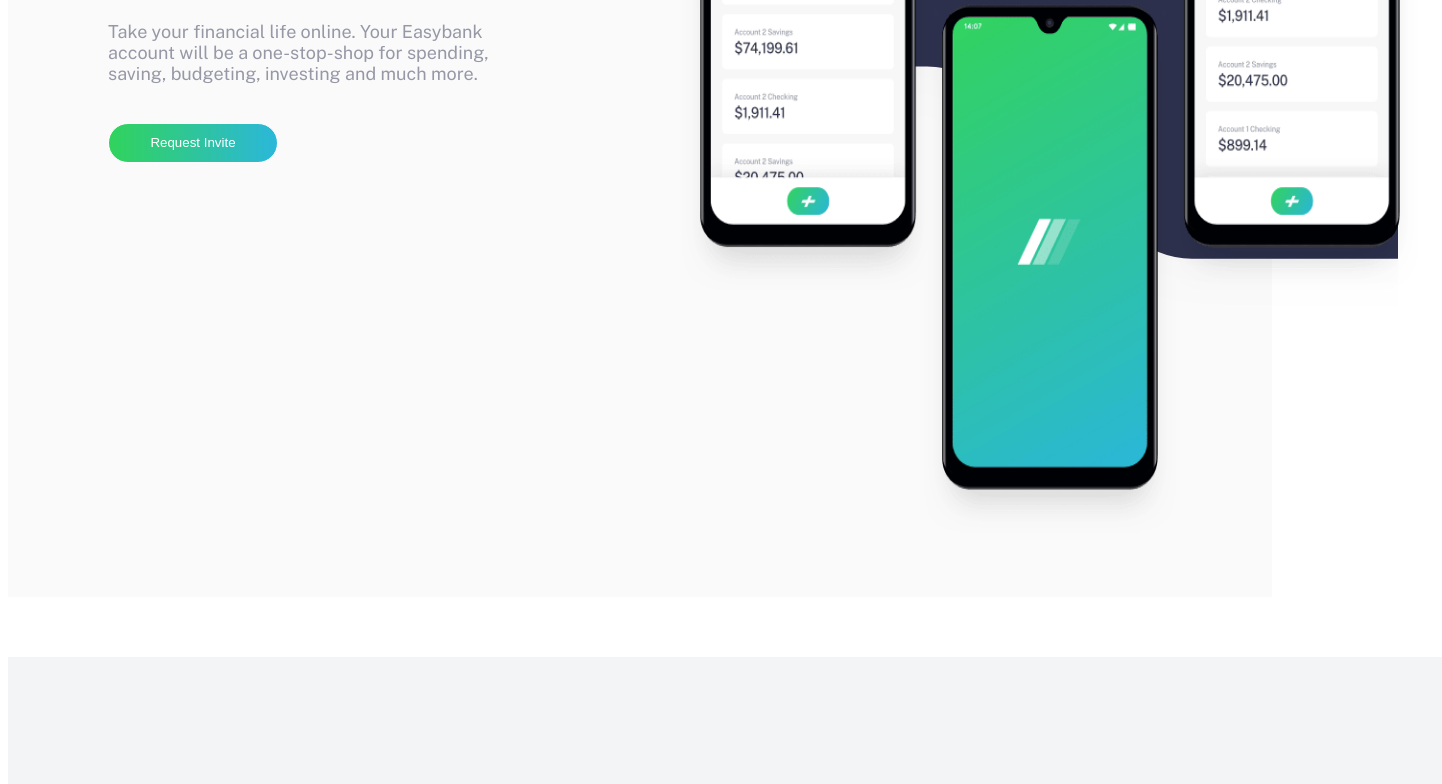
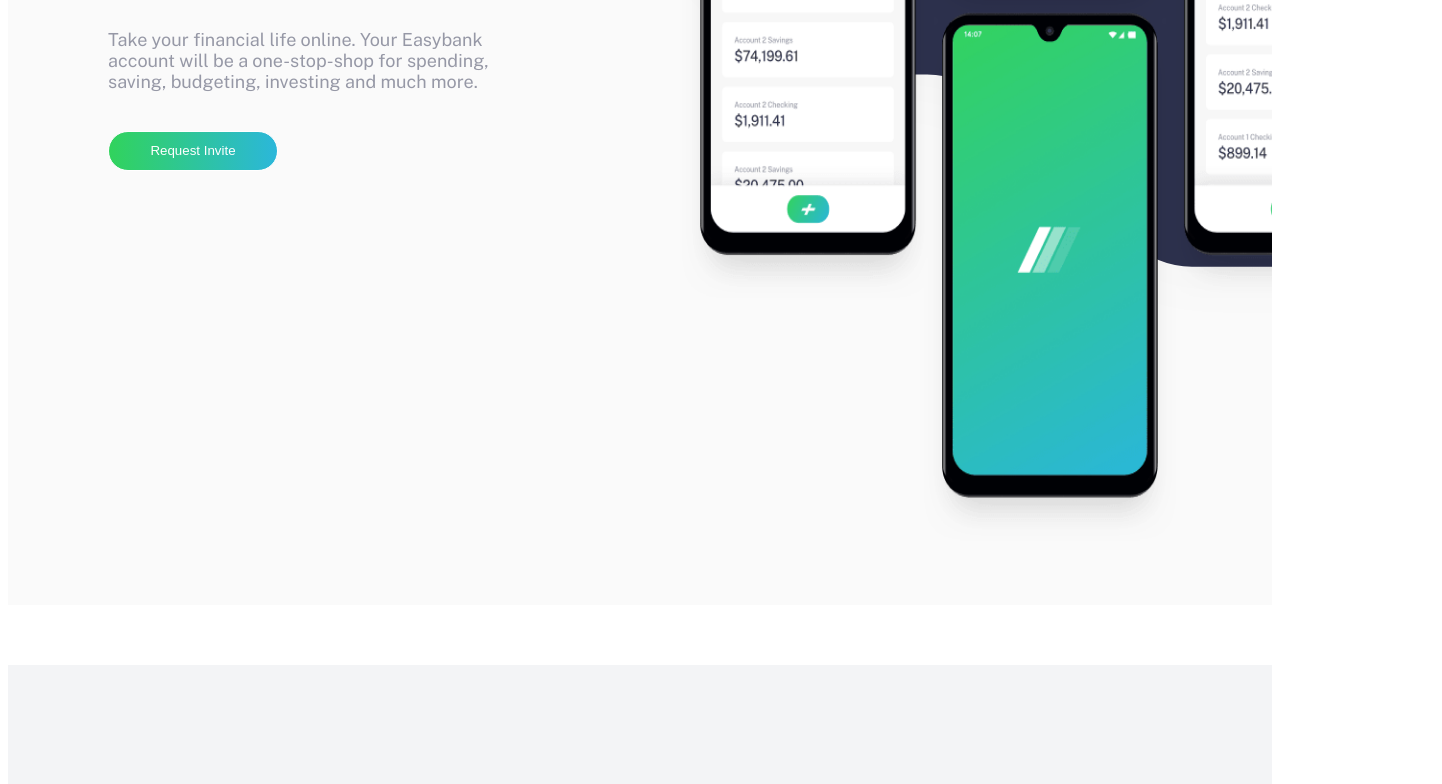
Before and after one commit to Karimsamir112/Easybank-landing-page, a plain HTML site: page index.html in a window 1280 px wide. Shown: the part 478-1262 px from the top of the page, 1442 px wide, since content can reach past the window. Drawn offline with nearby package versions, Linux system fonts and the light colour scheme.

Commit message:
Update index.html

```diff
--- a/index.html
+++ b/index.html
@@ -46,6 +46,8 @@
 	</head>
 
 <body>
+
+	<div style="overflow-x: hidden; width: 100%;">
 
 <div id="home"></div>
 
@@ -349,7 +351,7 @@
 
 
 
-
+	</div>
 
 
 
```
